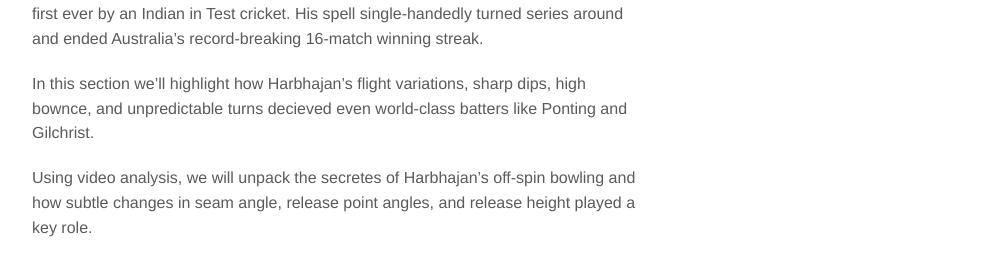
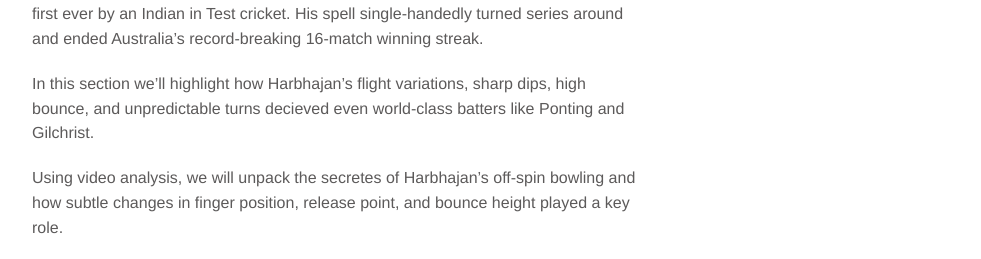
Before and after one commit to ArshnoorSinghThind/knes381Final, a Jekyll site: the page built from _sections/spin-bowling.md, in a window 1280 px wide. Shown: the part 315-574 px from the top of the page, without its empty margins (143-1124 px from the left). Built offline with Jekyll 4.4.1, drawn with Linux system fonts in a browser that asks for light colours; some of the changed text lies outside the part shown; grey boxes are pictures that could not be loaded.

Commit message:
Added youtube link to video spin-bowling.md

```diff
--- a/_sections/spin-bowling.md
+++ b/_sections/spin-bowling.md
@@ -7,8 +7,11 @@
 
 In March 2001, during the India vs Australia Test match on the iconic Eden Gardens pitch, Harbhajan Singh delivered one of the greatest spin bowling performances in cricket history. Claiming 15 wickets in the match, including a hat-trick which was the first ever by an Indian in Test cricket. His spell single-handedly turned series around and ended Australia's record-breaking 16-match winning streak.
 
-In this section we'll highlight how Harbhajan's flight variations, sharp dips, high bownce, and unpredictable turns decieved even world-class batters like Ponting and Gilchrist.
+In this section we'll highlight how Harbhajan's flight variations, sharp dips, high bounce, and unpredictable turns decieved even world-class batters like Ponting and Gilchrist.
 
-Using video analysis, we will unpack the secretes of Harbhajan's off-spin bowling and how subtle changes in seam angle, release point angles, and release height played a key role.
+Using video analysis, we will unpack the secretes of Harbhajan's off-spin bowling and how subtle changes in finger position, release point, and bounce height played a key role.
 
-<iframe src="https://drive.google.com/file/d/165_pa6wuquzPp_Lsh4slwfDE1Fsa1_FK/view?usp=sharing" width="640" height="360" frameborder="0" allow="autoplay; fullscreen" allowfullscreen></iframe>
+<section id="deception-in-motion">
+  <p>Watch this video to see spinning deception in action:</p>
+  <iframe width="640" height="360" src="https://www.youtube.com/watch?v=BjHCxWPquMA" frameborder="0" allow="accelerometer; autoplay; encrypted-media; gyroscope; picture-in-picture" allowfullscreen></iframe>
+</section>
```
